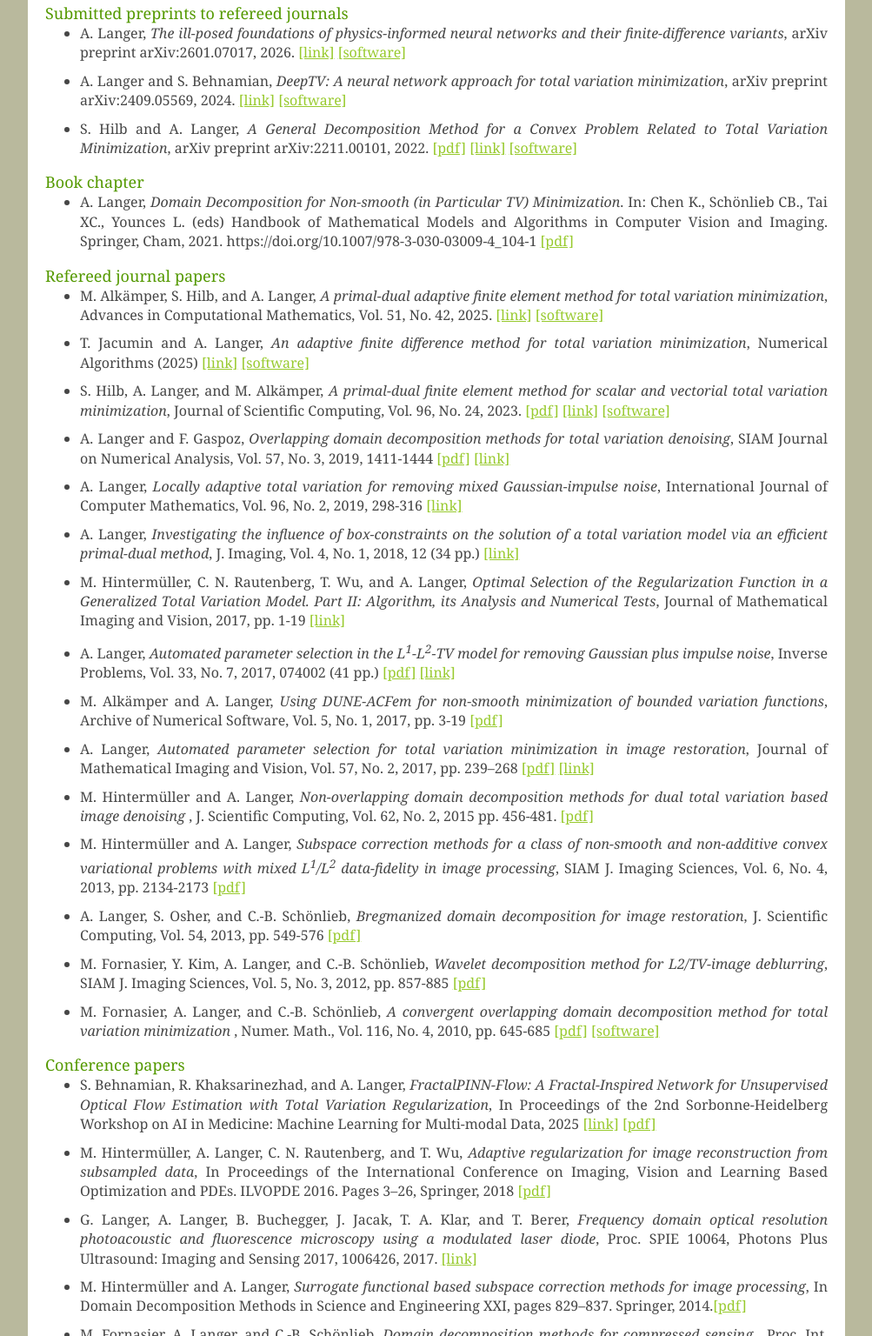
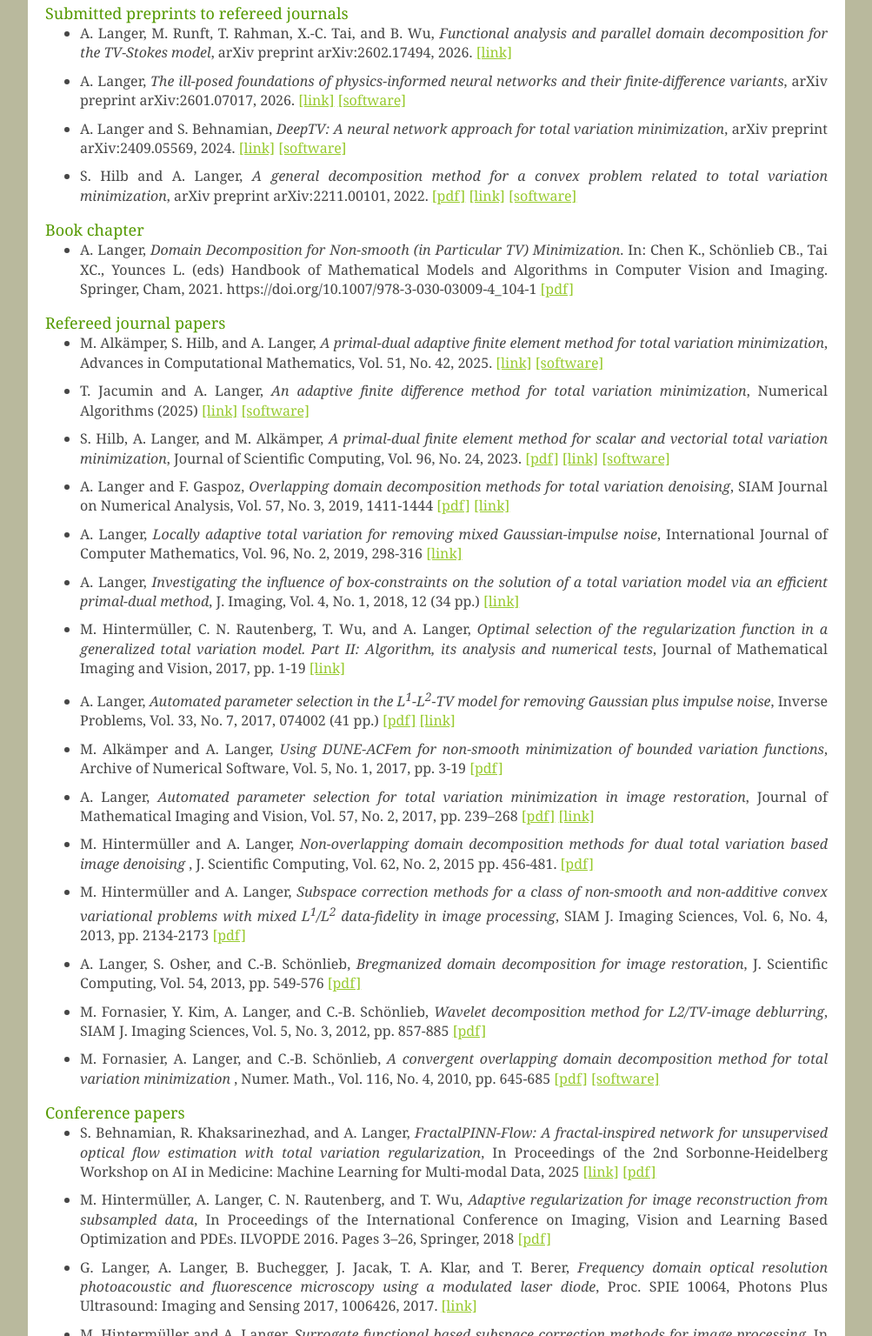
Before and after one commit to andreastvlanger/andreastvlanger.github.io, a plain HTML site: page publications.html in a window 1280 px wide. Shown: the part 331-1867 px from the top of the page at 87% size, without its empty margins (138-1141 px from the left). Drawn offline with Linux system fonts and the light colour scheme.

Commit message:
new paper on  TV-Stokes added

```diff
--- a/publications.html
+++ b/publications.html
@@ -128,6 +128,7 @@ function Show(x) {
                         <h2>Submitted preprints to refereed journals</h2>
 
                         <ul>
+                            <li>A. Langer, M. Runft, T. Rahman, X.-C. Tai, and B. Wu, <i>Functional analysis and parallel domain decomposition for the TV-Stokes model</i>, arXiv preprint arXiv:2602.17494, 2026. <a href="https://arxiv.org/abs/2602.17494">[link]</a> </li>
 
                             <li>A. Langer, <i>The ill-posed foundations of physics-informed neural networks and their finite-difference variants</i>, arXiv preprint arXiv:2601.07017, 2026. <a href="https://arxiv.org/abs/2601.07017">[link]</a> <a href="https://github.com/andreastvlanger/PINN">[software]</a> </li>
 
@@ -135,7 +136,7 @@ function Show(x) {
 
 
 
-                            <li>S. Hilb and A. Langer, <i>A General Decomposition Method for a Convex Problem Related to Total Variation Minimization</i>, arXiv preprint arXiv:2211.00101, 2022. <a href="publications/generalDDfdualTV.pdf">[pdf]</a>
+                            <li>S. Hilb and A. Langer, <i>A general decomposition method for a convex problem related to total variation minimization</i>, arXiv preprint arXiv:2211.00101, 2022. <a href="publications/generalDDfdualTV.pdf">[pdf]</a>
                                 <a href="https://arxiv.org/abs/2211.00101">[link]</a>
                                 <a href="https://gitlab.mathematik.uni-stuttgart.de/stephan.hilb/DualTVDD.jl">[software]</a> </li>
 
@@ -180,7 +181,7 @@ function Show(x) {
 
                          <li>A. Langer, <i>Investigating the influence of box-constraints on the solution of a total variation model via an efficient primal-dual method</i>, J. Imaging, Vol. 4, No. 1, 2018, 12 (34 pp.) <a href="http://www.mdpi.com/2313-433X/4/1/12">[link]</a></li><!--<a href="publications/conL2TV.pdf">[pdf]</a> </li> -->
 
-                         <li>M. Hinterm&uuml;ller, C. N. Rautenberg, T. Wu, and A. Langer, <i>Optimal Selection of the Regularization Function in a Generalized Total Variation Model. Part II: Algorithm, its Analysis and Numerical Tests</i>, Journal of Mathematical Imaging and Vision, 2017, pp. 1-19
+                         <li>M. Hinterm&uuml;ller, C. N. Rautenberg, T. Wu, and A. Langer, <i>Optimal selection of the regularization function in a generalized total variation model. Part II: Algorithm, its analysis and numerical tests</i>, Journal of Mathematical Imaging and Vision, 2017, pp. 1-19
                              <a href="https://link.springer.com/article/10.1007/s10851-017-0736-2">[link]</a></li>
 
                          <li>A. Langer, <i>Automated parameter selection in the L<sup>1</sup>-L<sup>2</sup>-TV model for removing Gaussian plus impulse noise</i>, Inverse Problems, Vol. 33, No. 7, 2017, 074002 (41 pp.) <a href="publications/L1L2TVm.pdf">[pdf]</a>
@@ -212,6 +213,7 @@ function Show(x) {
 						 <li>M. Fornasier, Y. Kim, A. Langer, and C.-B. Sch&ouml;nlieb, <i>Wavelet decomposition method for
 						 L2/TV-image deblurring</i>, SIAM J. Imaging Sciences, Vol. 5, No. 3, 2012, pp. 857-885
 						 <a href="publications/fklssiam.pdf">[pdf]</a></li>
+
 						 <li>M. Fornasier, A. Langer, and C.-B. Sch&ouml;nlieb, <i>A
 						 convergent overlapping domain decomposition method for total
 						 variation minimization </i>, Numer. Math., Vol. 116, No. 4, 2010, pp. 645-685
@@ -223,7 +225,7 @@ function Show(x) {
 
 						 <h2>Conference papers</h2>
 						 <ul>
-				<li>S. Behnamian, R. Khaksarinezhad, and A. Langer, <i>FractalPINN-Flow: A Fractal-Inspired Network for Unsupervised Optical Flow Estimation with Total Variation Regularization</i>, In Proceedings of the 2nd Sorbonne-Heidelberg Workshop on AI in Medicine: Machine Learning for Multi-modal Data, 2025 <a href="https://archiv.ub.uni-heidelberg.de/volltextserver/36956/">[link]</a> <a href="https://arxiv.org/pdf/2509.08670">[pdf]</a>
+				<li>S. Behnamian, R. Khaksarinezhad, and A. Langer, <i>FractalPINN-Flow: A fractal-inspired network for unsupervised optical flow estimation with total variation regularization</i>, In Proceedings of the 2nd Sorbonne-Heidelberg Workshop on AI in Medicine: Machine Learning for Multi-modal Data, 2025 <a href="https://archiv.ub.uni-heidelberg.de/volltextserver/36956/">[link]</a> <a href="https://arxiv.org/pdf/2509.08670">[pdf]</a>
 				</li>
 
                              <li>M. Hinterm&uuml;ller, A. Langer, C. N. Rautenberg, and T. Wu, <i>Adaptive regularization for image reconstruction from subsampled data</i>, In Proceedings of the International Conference on Imaging, Vision and Learning Based Optimization and PDEs. ILVOPDE 2016. Pages 3–26, Springer, 2018 <a href="https://link.springer.com/content/pdf/10.1007%2F978-3-319-91274-5_1.pdf">[pdf]</a>
```
Also changed, not shown: index.html (+1 -0 lines), research.html (+7 -2 lines), teaching.html (+9 -0 lines).
